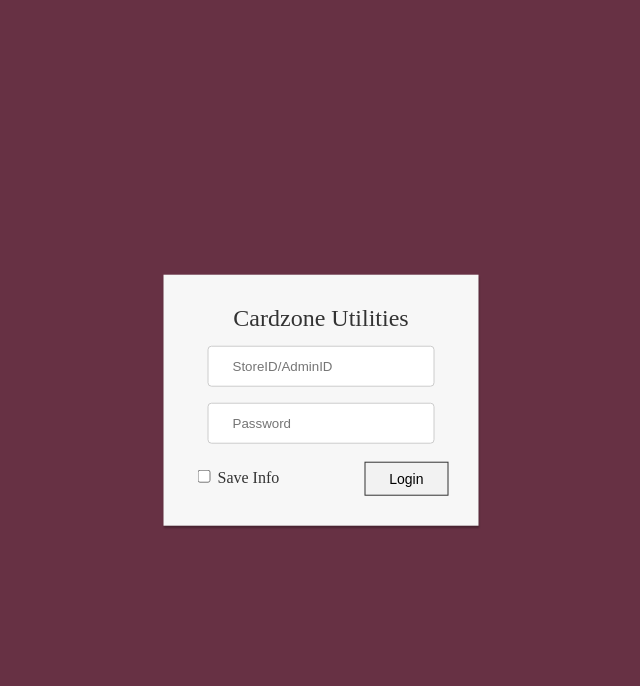
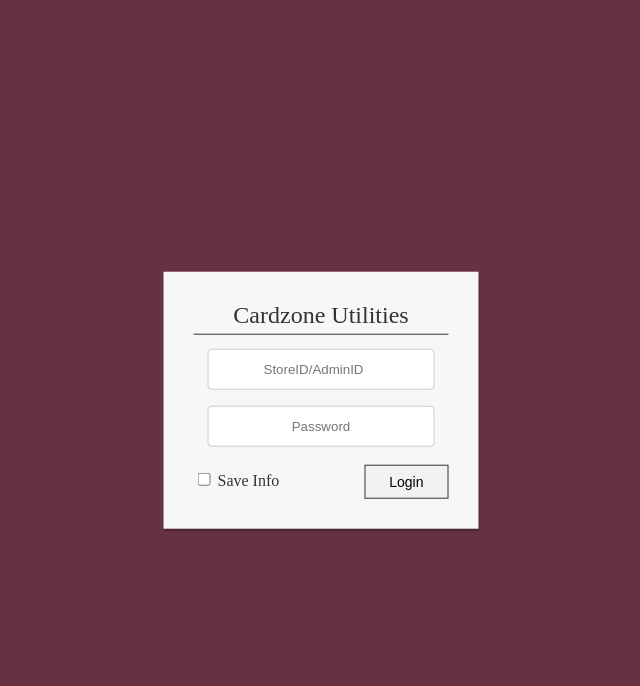
Before and after one commit to Lewis-Development/Cardzone-Applicaiton, a Flask app: page / in a window 1280 px wide. Shown: the top 686 px of the page, without its empty margins (319-959 px from the left). Run offline with Flask 2, Linux system fonts and the light colour scheme; style sheets or scripts are compiled from the project's sources.

Commit message:
+Underline to title =Centered input text

```diff
--- a/static/style/main.scss
+++ b/static/style/main.scss
@@ -22,8 +22,10 @@
     transform: translate(-50%, -50%);
 
     legend {
+        border-bottom: 1px solid #333;
         color: #333;
         font-size: 24px;
+        padding-bottom: 5px;
         text-align: center;
     }
 
@@ -38,6 +40,7 @@
             margin: 8px 0;
             outline: 0;
             padding: 12px 24px;
+            text-align: center;
             width: 100%;
         }
     }
```
